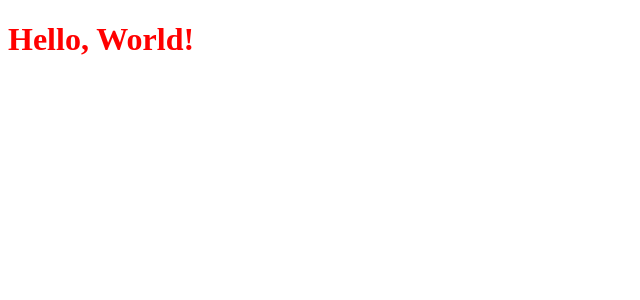
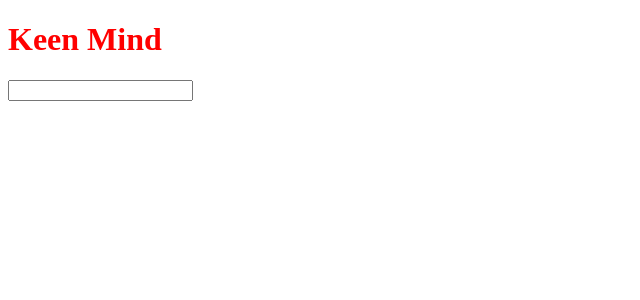
Before and after one commit to DaveRendell/keen-mind, a React app: page / in a window 1280 px wide. Shown: the top 300 px of the page, without its empty margins (0-640 px from the left). Built offline with nearby package versions, Linux system fonts and the light colour scheme.

Commit message:
Sketch out main search area

```diff
--- /dev/null
+++ b/src/components/MainPage.tsx
@@ -0,0 +1,11 @@
+import * as React from "react"
+import SearchArea from "./SearchArea"
+
+export default function() {
+  return (
+    <div>
+      <h1>Keen Mind</h1>
+      <SearchArea />
+    </div>
+  )
+}
--- /dev/null
+++ b/src/components/SearchArea.tsx
@@ -0,0 +1,13 @@
+import * as React from "react"
+import SearchBar from "./SearchBar"
+import SearchResults from "./SearchResults"
+
+export default function SearchArea() {
+  const [query, setQuery] = React.useState("")
+  return (
+    <div className="search-area">
+      <SearchBar query={query} setQuery={setQuery}/>
+      <SearchResults query={query}/>
+    </div>
+  )
+}
--- /dev/null
+++ b/src/components/SearchBar.tsx
@@ -0,0 +1,15 @@
+import * as React from "react"
+
+interface SearchBarProps {
+  query: string,
+  setQuery: (query: string) => void
+}
+
+export default function({query, setQuery}: SearchBarProps) {
+
+  return (
+    <div className="search-bar">
+      <input value={query} onChange={e => setQuery(e.target.value)} />
+    </div>
+  )
+}
--- /dev/null
+++ b/src/components/SearchResults.tsx
@@ -0,0 +1,13 @@
+import * as React from "react"
+
+interface SearchResultsProps {
+  query: string
+}
+
+export default function({query}: SearchResultsProps) {
+  return (
+    <div className="search-results">
+      {query}
+    </div>
+  )
+}
--- a/src/index.tsx
+++ b/src/index.tsx
@@ -1,8 +1,9 @@
 import * as React from "react"
 import * as ReactDOM from "react-dom"
 import "./main.scss"
+import MainPage from "./components/MainPage"
 
 ReactDOM.render(
-  <h1>Hello, World!</h1>,
+  <MainPage />,
   document.getElementById("output")
 )
```
